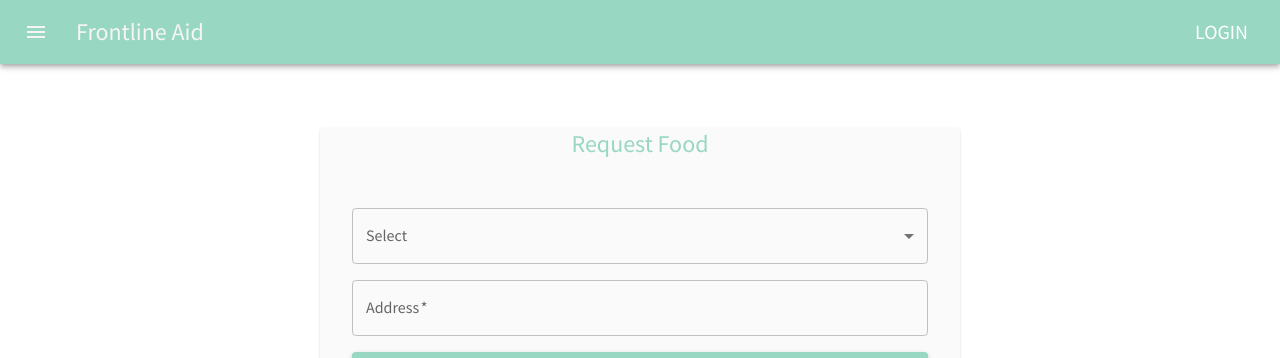
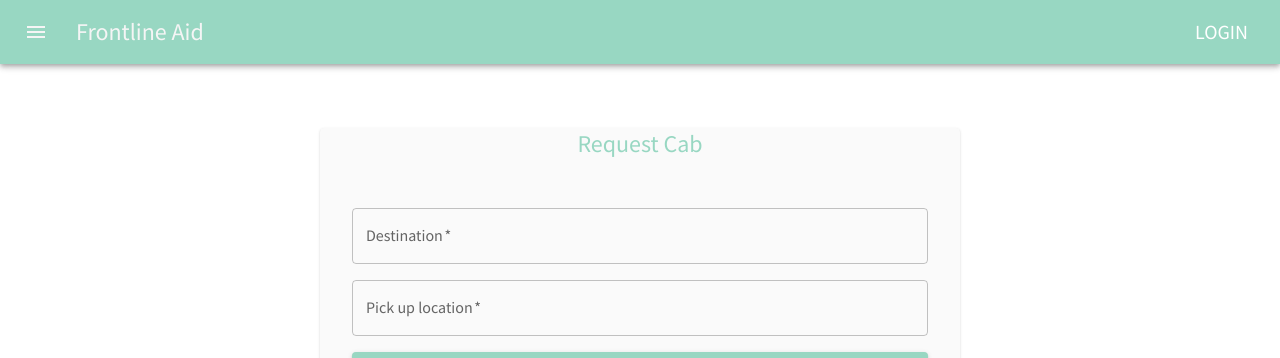
Before and after one commit to ishon19/UBHacking21, a React (Create React App) app in the folder frontline-aid/: page /request-cabs in a window 1280 px wide. Shown: the top 358 px of the page. Built offline with nearby package versions, Linux system fonts and the light colour scheme.

Commit message:
feat: Added cab request form

```diff
--- a/frontline-aid/src/App.js
+++ b/frontline-aid/src/App.js
@@ -7,6 +7,7 @@ import LandingPage from "./components/LandingPage";
 import Header from "./components/Header";
 import theme from "./theme";
 import FoodRequestForm from "./components/forms/FoodRequest";
+import CabRequestForm from "./components/forms/CabRequest";
 
 function App() {
   const loggedIn = false;
@@ -20,7 +21,7 @@ function App() {
             <Route exact path="/" element={<LandingPage />} />
             <Route exact path="/request-food" element={<FoodRequestForm />} />
             <Route exact path="/request-utilities" element={<FoodRequestForm />} />
-            <Route exact path="/request-cabs" element={<FoodRequestForm />} />
+            <Route exact path="/request-cabs" element={<CabRequestForm />} />
             <Route exact path="/request-reminders" element={<FoodRequestForm />} />
           </Routes>
         </Router>
--- a/frontline-aid/src/components/forms/FoodRequest.jsx
+++ b/frontline-aid/src/components/forms/CabRequest.jsx
@@ -7,25 +7,24 @@ import * as yup from "yup";
 import InputLabel from "@mui/material/InputLabel";
 import MenuItem from "@mui/material/MenuItem";
 import FormControl from "@mui/material/FormControl";
-import Select from "@mui/material/Select";
 
 const validationSchema = yup.object({
-  name: yup
-    .string("Enter the food item")
+  pickup: yup
+    .string("Enter your location")
     .min(1, "Enter at least one character")
-    .required("Food name is required"),
-  address: yup
-    .string("Enter Address")
-    .min(8, "Address should be atlease of 8 characters")
-    .required("Address is required"),
+    .required("Pickup location is required."),
+  destination: yup
+    .string("Where do you want to go?")
+    .min(1, "This field cannot be left blank.")
+    .required("This field is required"),
 });
 
-const FoodRequestForm = () => {
+const CabRequestForm = () => {
   const formik = useFormik({
     validationSchema: validationSchema,
     initialValues: {
-      name: "",
-      address: "",
+      pickup: "",
+      destination: "",
     },
     onSubmit: (values) => {
       // push the data to the database
@@ -48,42 +47,37 @@ const FoodRequestForm = () => {
         }}
       >
         <Typography variant="h5" color={theme.palette.primary.main}>
-          Request Food
+          Request Cab
         </Typography>
         <form onSubmit={formik.handleSubmit}>
           <Box mt="1rem" mb="1rem" padding="2rem">
             <Grid container direction="column" spacing={2}>
               <Grid item>
-                <FormControl fullWidth>
-                  <InputLabel id="label">Select</InputLabel>
-                  <Select
-                    name="name"
-                    id="name"
-                    label="Food Item"
-                    value={formik.values.name}
+                  <TextField
+                    fullWidth
+                    required
+                    name="destination"
+                    id="destination"
+                    label="Destination"
+                    value={formik.values.destination}
                     onChange={formik.handleChange}
-                    error={formik.touched.name && Boolean(formik.errors.name)}
-                    helperText={formik.touched.name && formik.errors.name}
-                  >
-                    <MenuItem value="burgers">Burgers</MenuItem>
-                    <MenuItem value="subs">Subs</MenuItem>
-                    <MenuItem value="pasta">Pasta</MenuItem>
-                  </Select>
-                </FormControl>
+                    error={formik.touched.destination && Boolean(formik.errors.destination)}
+                    helperText={formik.touched.destination && formik.errors.destination}
+                  />
               </Grid>
               <Grid item>
                 <TextField
                   fullWidth
                   required
-                  id="address"
-                  name="address"
-                  label="Address"
-                  value={formik.values.address}
+                  id="pickup"
+                  name="pickup"
+                  label="Pick up location"
+                  value={formik.values.pickup}
                   onChange={formik.handleChange}
                   error={
-                    formik.touched.address && Boolean(formik.errors.address)
+                    formik.touched.pickup && Boolean(formik.errors.pickup)
                   }
-                  helperText={formik.touched.address && formik.errors.address}
+                  helperText={formik.touched.pickup && formik.errors.pickup}
                 />
               </Grid>
               <Grid item>
@@ -99,4 +93,4 @@ const FoodRequestForm = () => {
   );
 };
 
-export default FoodRequestForm;
+export default CabRequestForm;
```
Also changed, not shown: 1 other file (tests, documents, lock files or other folders).
